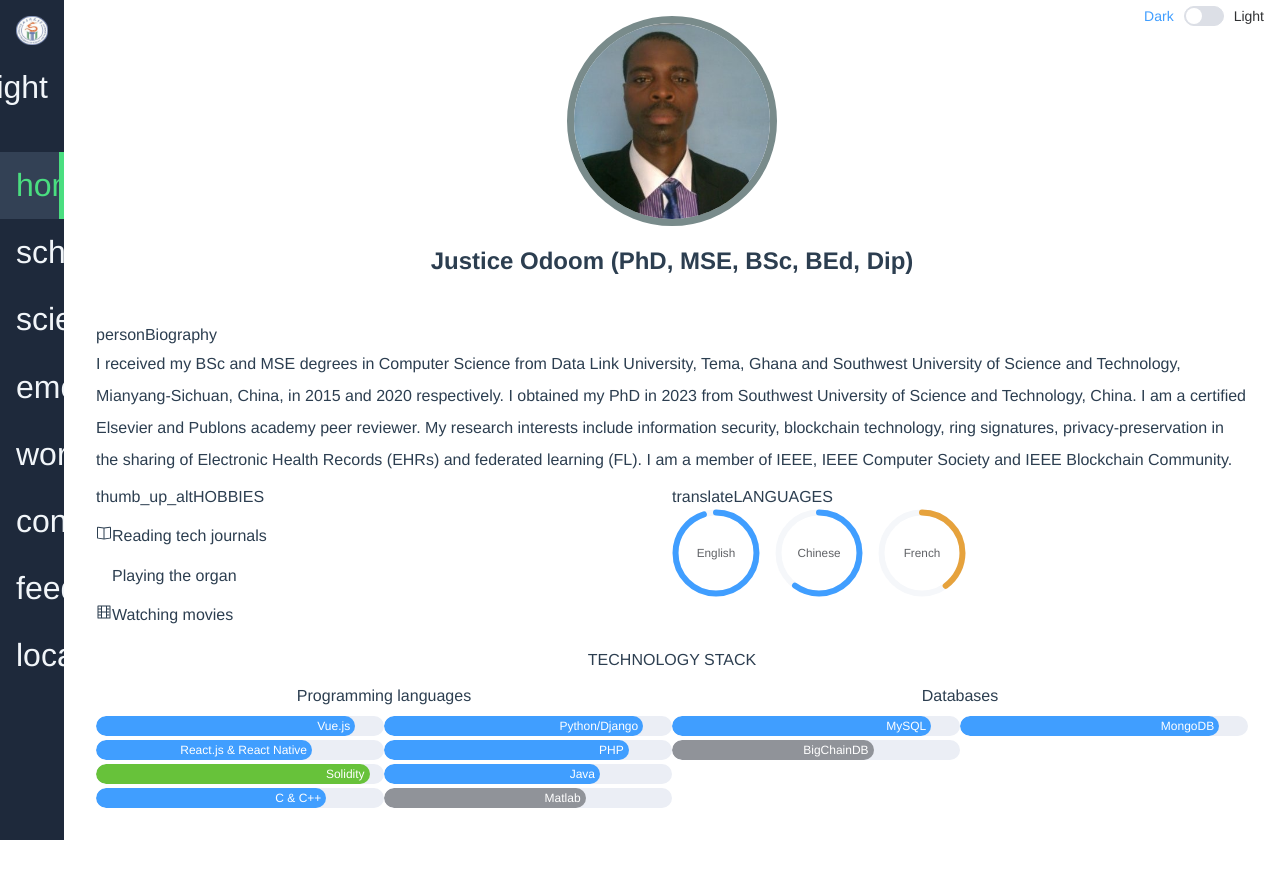
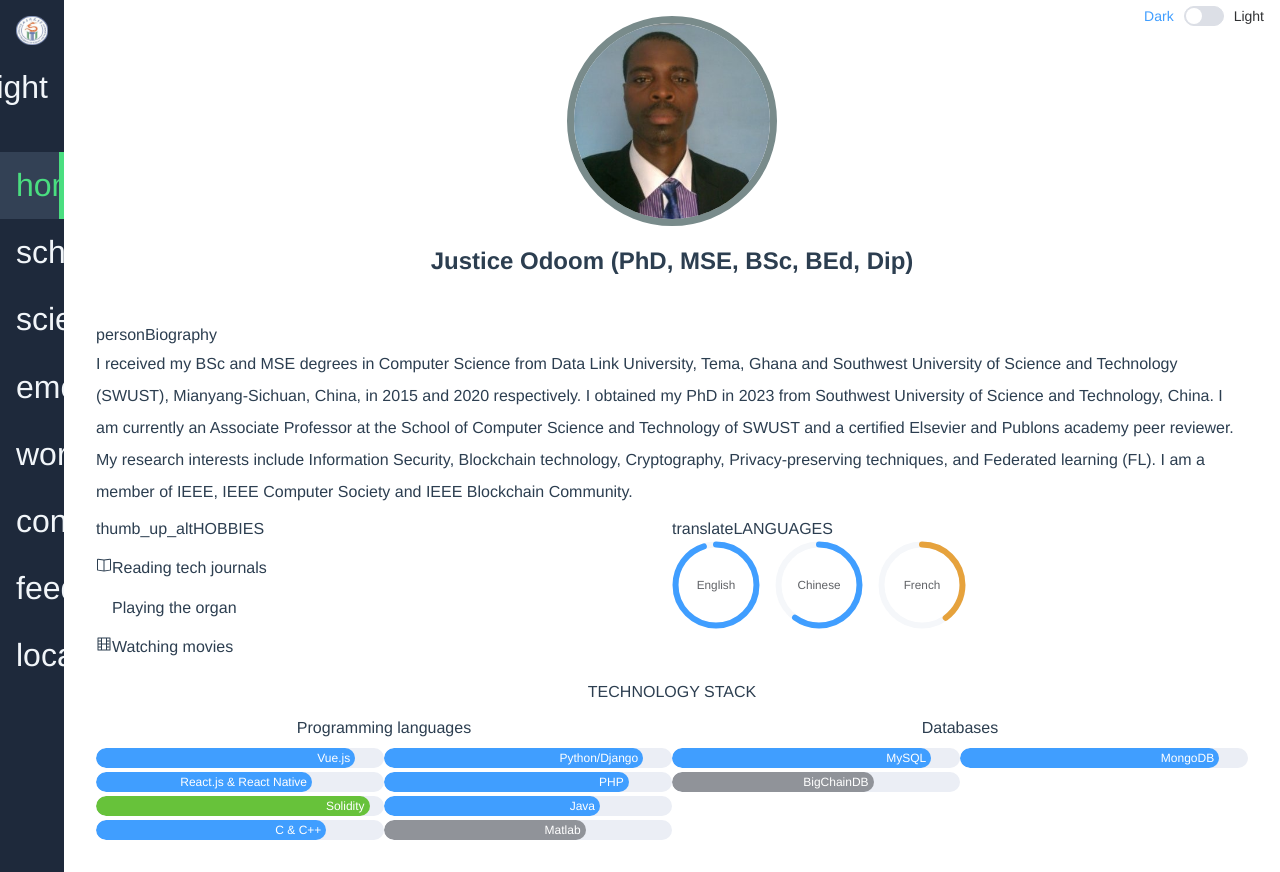
Before and after one commit to JustNETOrgani/justnetorgani.github.io, a Vue app in the folder dev/: page / in a window 1280 px wide. Before the commit the page ends 840 px from the top, so only its background shows below. Built offline with nearby package versions, Linux system fonts and the light colour scheme; some icons are missing; the HTML template or start-up script is replaced by a standard one.

Commit message:
Updated bio

```diff
--- a/dev/src/views/HomeView.vue
+++ b/dev/src/views/HomeView.vue
@@ -39,8 +39,8 @@ const customColorMethod = (percentage: number) => {
     <div class="myBio">
       <span class="material-icons">person</span>
 			<span class="text">Biography</span>
-      <p>I received my BSc and MSE degrees in Computer Science from Data Link University, Tema, Ghana and Southwest University of Science and Technology, Mianyang-Sichuan, China, in 2015 and 2020 respectively. I obtained my PhD in 2023 from Southwest University of Science and Technology, China.
-          I am a certified Elsevier and Publons academy peer reviewer. My research interests include information security, blockchain technology, ring signatures, privacy-preservation in the sharing of Electronic Health Records (EHRs) and federated learning (FL).
+      <p>I received my BSc and MSE degrees in Computer Science from Data Link University, Tema, Ghana and Southwest University of Science and Technology (SWUST), Mianyang-Sichuan, China, in 2015 and 2020 respectively. I obtained my PhD in 2023 from Southwest University of Science and Technology, China.
+          I am currently an Associate Professor at the School of Computer Science and Technology of SWUST and a certified Elsevier and Publons academy peer reviewer. My research interests include Information Security, Blockchain technology, Cryptography, Privacy-preserving techniques, and Federated learning (FL).
           I am a member of IEEE, IEEE Computer Society and IEEE Blockchain Community.
       </p>
     </div>
```
